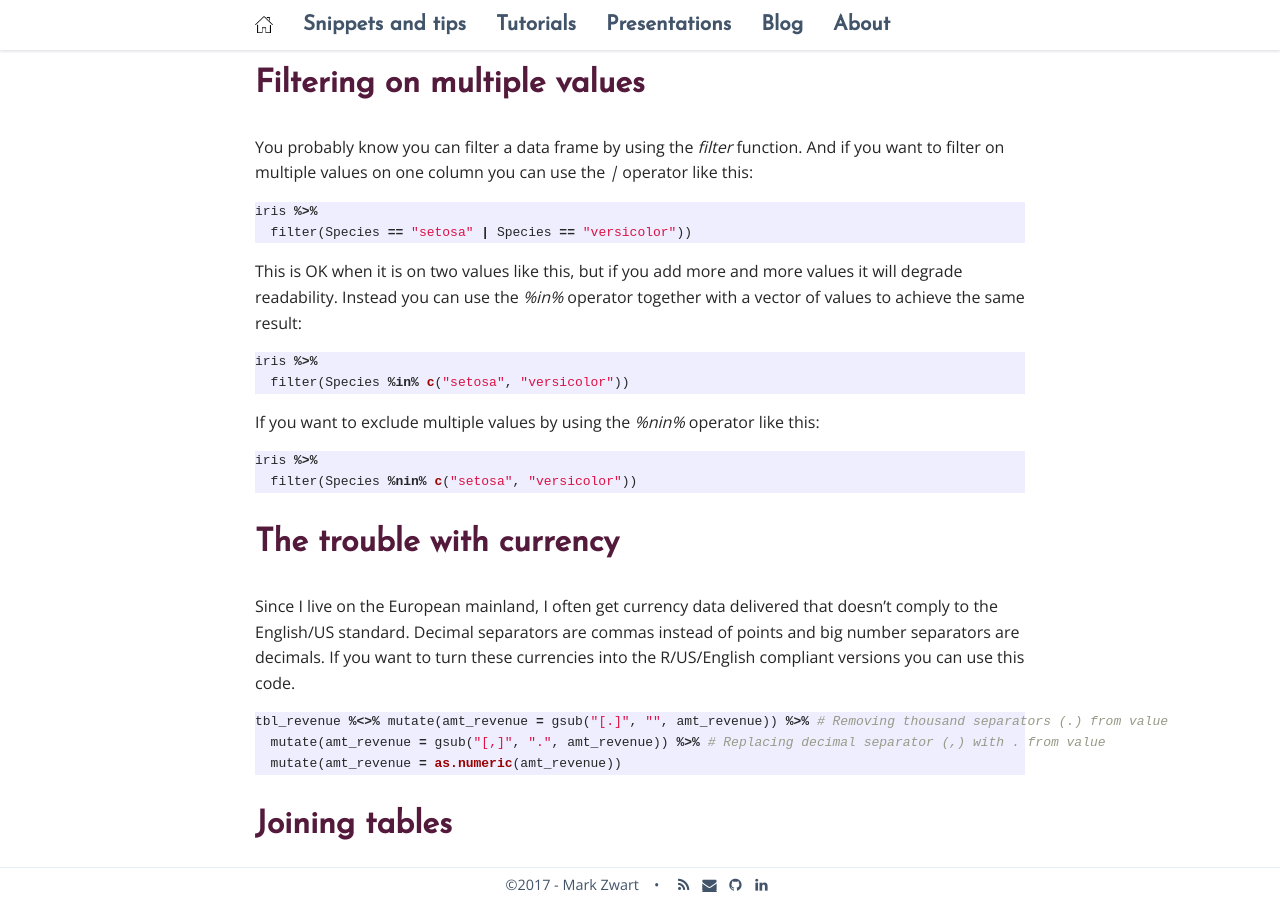
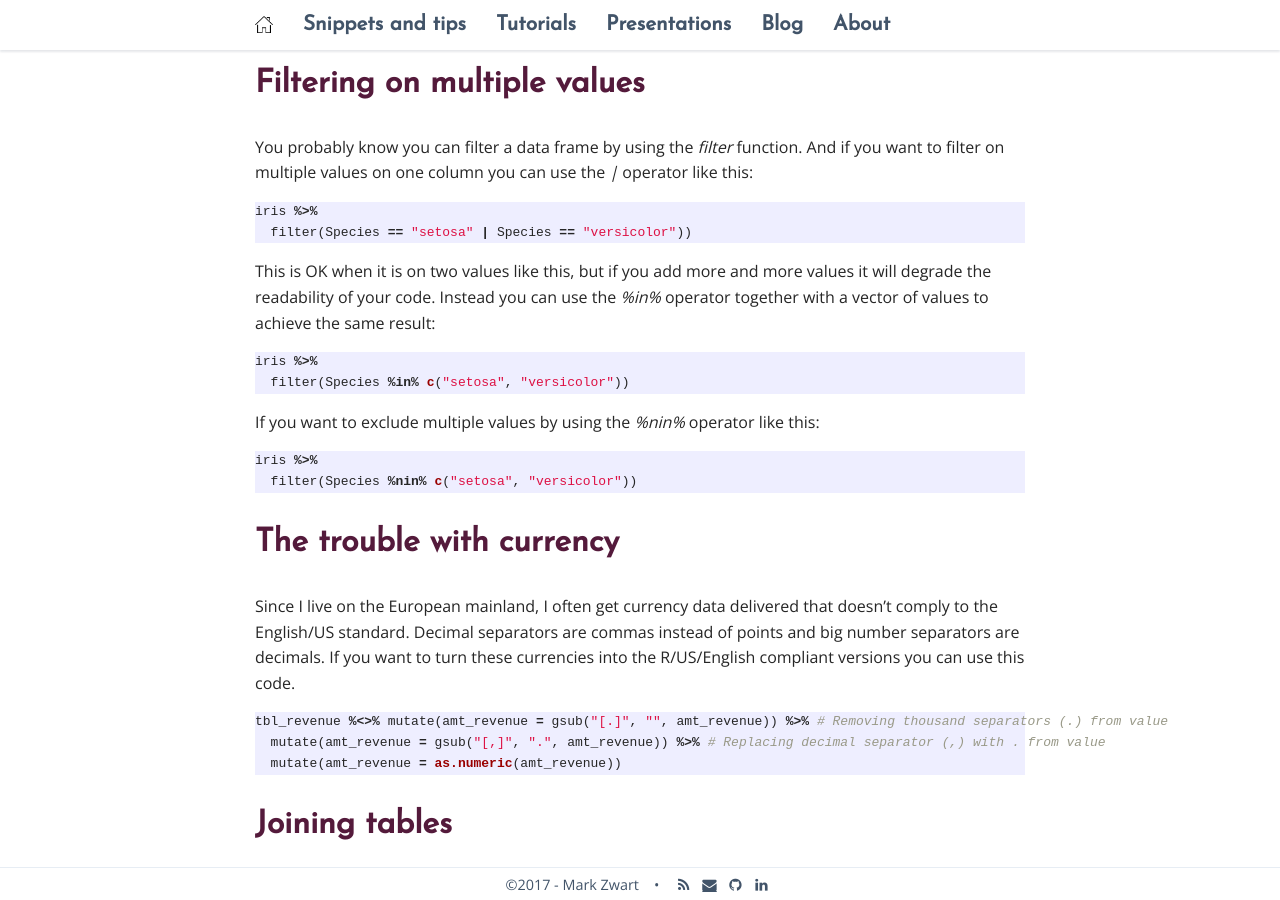
Before and after one commit to mark-me/mark-me.github.io, a Jekyll site: the page built from _pages/snippets-and-tips/data-transformation.md, in a window 1280 px wide and 900 px high, scrolled down 1513 px. Built offline with Jekyll 4.4.1, drawn with Linux system fonts in a browser that asks for light colours; nearby versions of some CDN libraries; comment, search, counter and statistics services are not loaded.

Commit message:
Update data-transformation.md

````diff
--- a/_pages/snippets-and-tips/data-transformation.md
+++ b/_pages/snippets-and-tips/data-transformation.md
@@ -53,7 +53,7 @@ You probably know you can filter a data frame by using the _filter_ function. An
 iris %>%
   filter(Species == "setosa" | Species == "versicolor"))
 ```
-This is OK when it is on two values like this, but if you add more and more values it will degrade readability. Instead you can use the _%in%_ operator together with a vector of values to achieve the same result:
+This is OK when it is on two values like this, but if you add more and more values it will degrade the readability of your code. Instead you can use the _%in%_ operator together with a vector of values to achieve the same result:
 ```r
 iris %>%
   filter(Species %in% c("setosa", "versicolor"))
````
